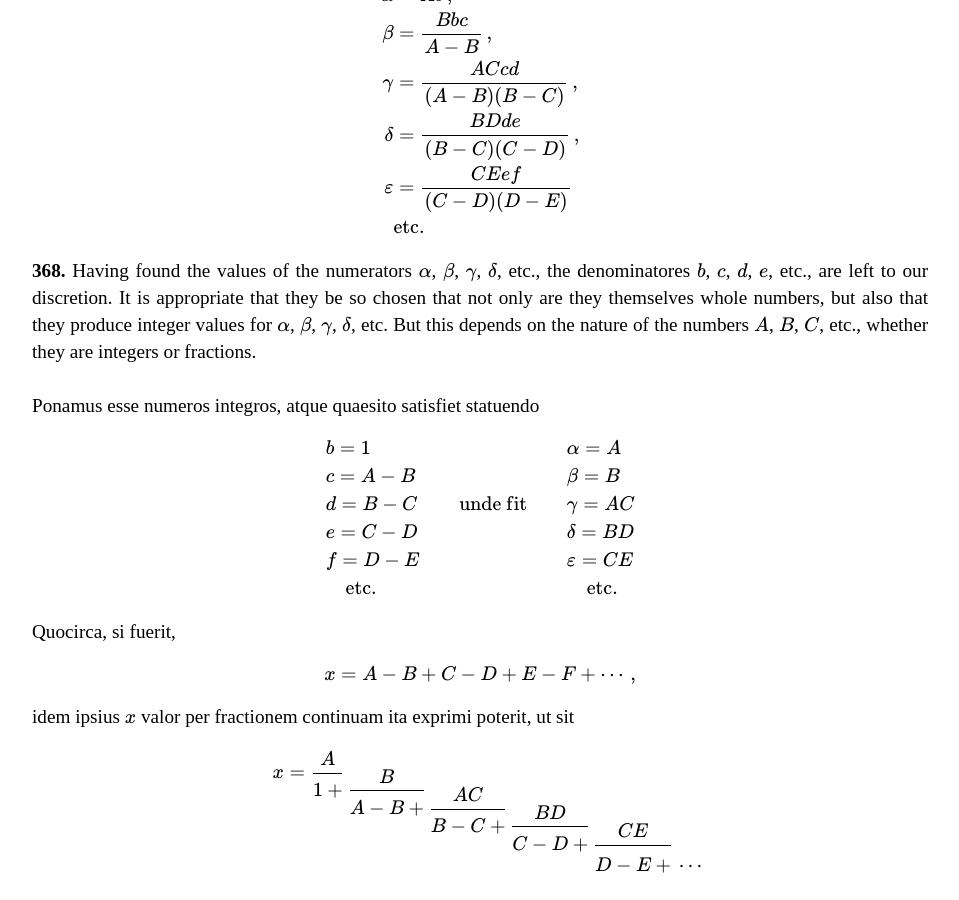
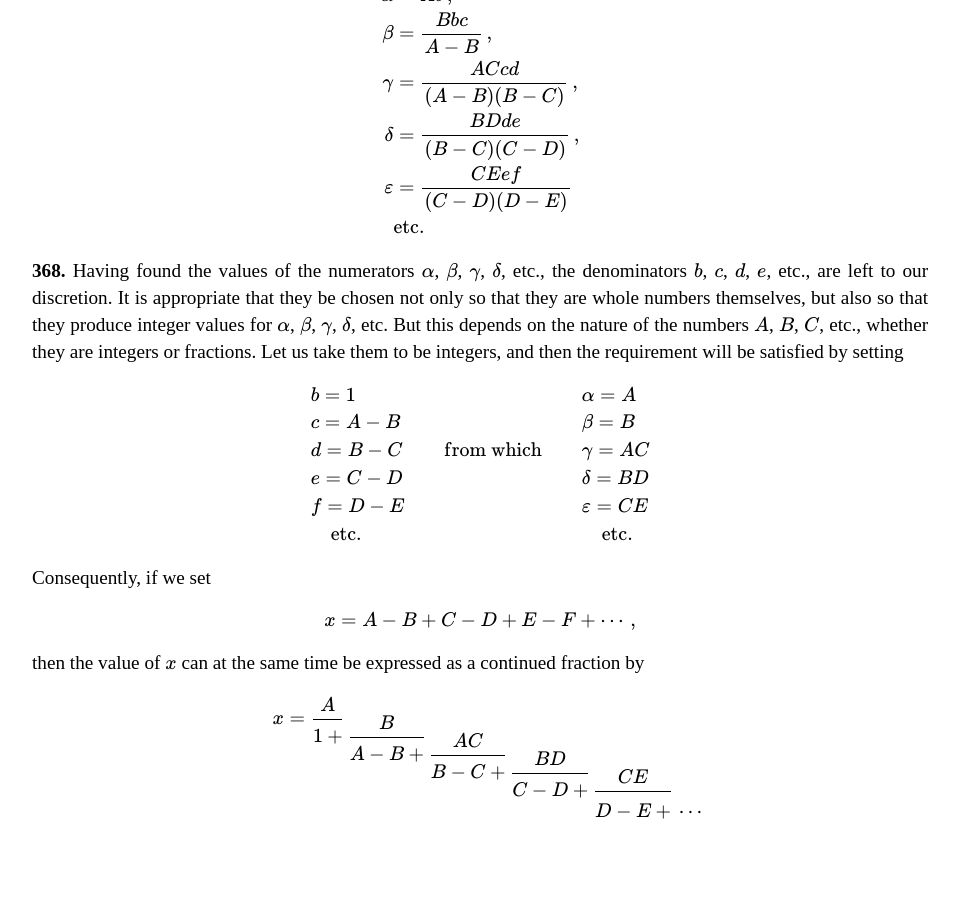
Before and after one commit to ttdoucet/ttdoucet.github.io, a Jekyll site: the page built from euler/e101-en.html, in a window 1280 px wide and 900 px high, scrolled down 7231 px. Shown: the whole window, without its empty margins (160-1119 px from the left). Built offline with Jekyll 4.4.1, drawn with Linux system fonts in a browser that asks for light colours; formulas are drawn with MathJax 3.

Commit message:
Finished translating p.368 of e101.

```diff
--- a/euler/e101-en.html
+++ b/euler/e101-en.html
@@ -420,33 +420,32 @@ we will have
 <p><esec>368.</esec>
 Having found the values of the numerators
 \(\alpha\), \(\beta\), \(\gamma\), \(\delta\),  etc.,
-the denominatores \(b\), \(c\), \(d\), \(e\), etc., are left to our discretion.
-It is appropriate that they be so chosen that not only are they themselves
-whole numbers, but also that they produce integer values for
+the denominators \(b\), \(c\), \(d\), \(e\), etc., are left to our discretion.
+
+It is appropriate that they be chosen not only so that they are
+whole numbers themselves, but also so that they produce integer values for
 \(\alpha\), \(\beta\), \(\gamma\), \(\delta\), etc.  But this depends
-on the nature of the numbers  \(A\), \(B\), \(C\), etc.,
-whether they are integers or fractions.
+on the nature of the numbers  \(A\), \(B\), \(C\), etc., whether they are integers or fractions.
+Let us take them to be integers, and then the requirement will be satisfied by setting
 
-<br><br>
-Ponamus esse numeros integros, atque quaesito
-satisfiet statuendo
 
 \begin{array}{lll}
 \displaystyle{b = 1} &  &  \displaystyle{\alpha = A} \cr
 \displaystyle{c = A-B} & &  \displaystyle{\beta = B} \cr
-\displaystyle{d = B-C} & \quad\hbox{unde fit}\quad &  \displaystyle{\gamma = AC} \cr
+\displaystyle{d = B-C} & \quad\hbox{from which}\quad &  \displaystyle{\gamma = AC} \cr
 \displaystyle{e = C-D} & & \displaystyle{\delta = BD} \cr
 \displaystyle{f = D-E} & & \displaystyle{\varepsilon = CE} \cr
 \quad\hbox{etc.} & & \quad\hbox{etc.}\cr
 \end{array}
 
-Quocirca, si fuerit,
+Consequently, if we set
 
 \begin{equation}
 x = A-B+C-D+E-F+\cdots\,,
 \end{equation}
 
-idem ipsius \(x\) valor per fractionem continuam ita exprimi poterit, ut sit
+then the value of \(x\) can at the same time be expressed
+as a continued fraction by
 
 \begin{equation}
 x = {\cofrac A 1 {\cofrac B {A-B} {\cofrac {AC} {B-C} {\cofrac {BD} {C-D} {\cofrac {CE} {D-E} \tailfrac }}}}}
```
